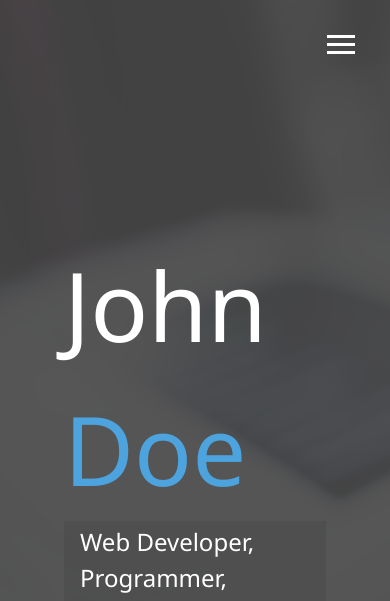
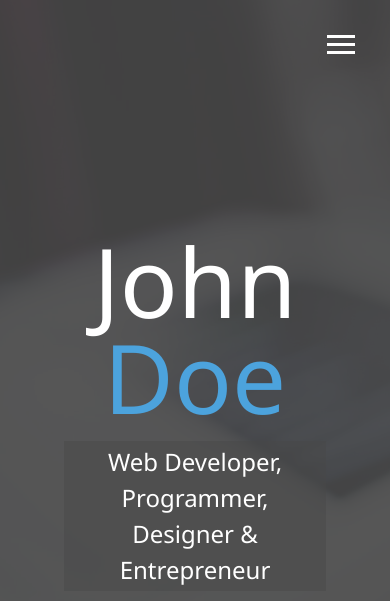
Before and after one commit to palotasdora/TM_Portfolio, a website: page dist/index.html in a window 390 px wide. Shown: the top 601 px of the page. Drawn offline with Linux system fonts and the light colour scheme.

Commit message:
Added media queries and made menu overlay responsive

```diff
--- a/scss/_config.scss
+++ b/scss/_config.scss
@@ -28,3 +28,28 @@ $background-opacity: 0.9;
         }
     }
 }
+
+// Media Query Mixins
+@mixin mediaSm {
+    @media screen and (max-width: 500px) {
+        @content;
+    }
+}
+
+@mixin mediaMd {
+    @media screen and (max-width: 768px) {
+        @content;
+    }
+}
+
+@mixin mediaLg {
+    @media screen and (min-width: 769px) and (max-width: 1170px) {
+        @content;
+    }
+}
+
+@mixin mediaXl {
+    @media screen and (min-width: 1171px) {
+        @content;
+    }
+}
--- a/scss/_menu.scss
+++ b/scss/_menu.scss
@@ -108,7 +108,6 @@
 
         &.current > a {
             color: $secondary-color;
-
         }
     }
 
--- /dev/null
+++ b/scss/_mobile.scss
@@ -0,0 +1,56 @@
+// Widescrrens
+@include mediaXl {
+
+}
+
+// Desktops & Laptops
+@include mediaLg {
+
+}
+
+// Tablets & Small Laptopts
+@include mediaMd {
+    main {
+        align-items: center;
+        text-align: center;
+
+        .lg-heading {
+            line-height: 1;
+            margin-bottom: 1rem;
+        }
+    }
+
+    ul.menu-nav, div.menu-branding {
+        float: none;
+        width: 100%;
+        min-height: 0;
+
+        &.show {
+            transform: translate3d(0, 0, 0);
+        }
+    }
+
+    .menu-nav {
+        height: 75vh;
+        transform: translate3d(-100%, 0, 0);
+        font-size: 24px;
+    }
+
+    .menu-branding {
+        height: 25vh;
+        transform: translate3d(100%, 0, 0);
+
+        .portrait {
+            background: url('../img/portrait_small.jpg');
+            width: 150px;
+            height: 150px;
+        }
+    }
+}
+
+// Smartphones
+@include mediaSm {
+    main#home h1 {
+        margin-top: 10vh;
+    }
+}
--- a/scss/main.scss
+++ b/scss/main.scss
@@ -1,5 +1,6 @@
 @import 'config';
 @import 'menu';
+@import 'mobile';
 
 * {
     box-sizing: border-box;
```
Also changed, not shown: dist/css/main.css.
